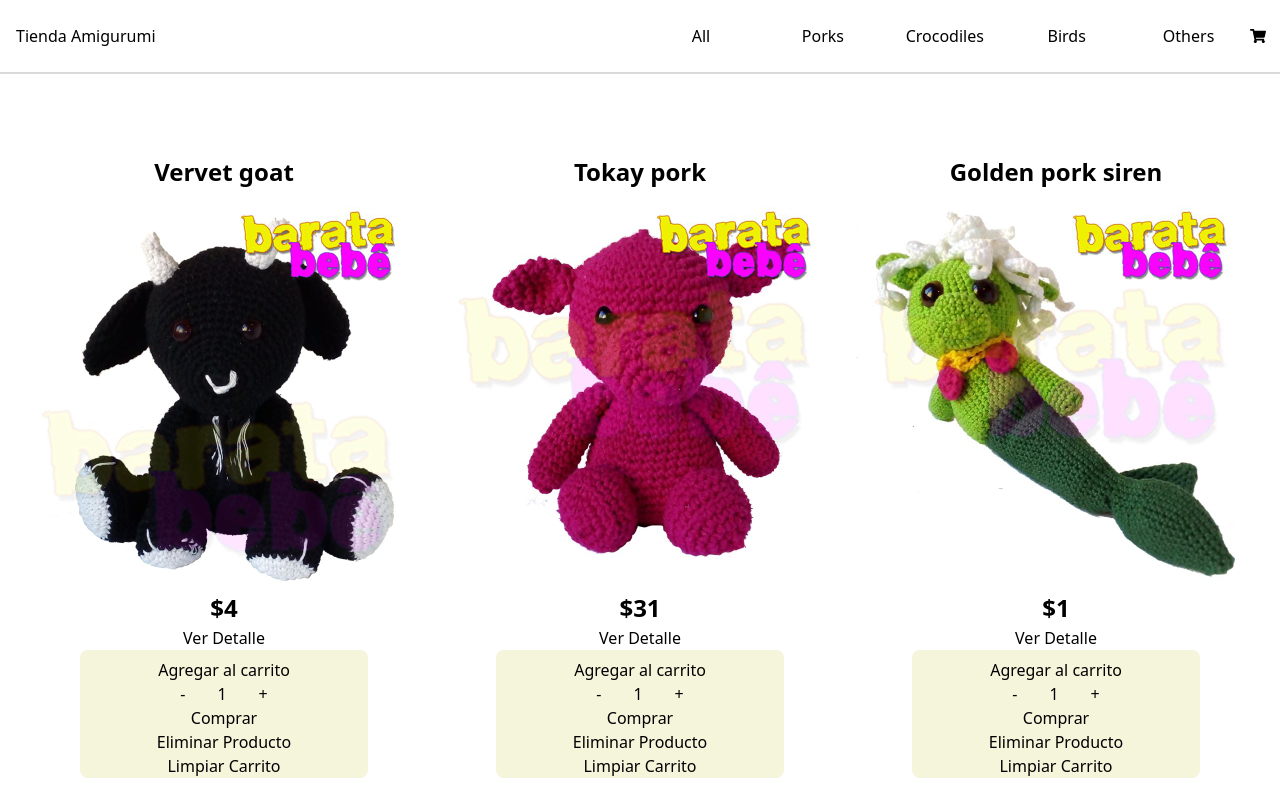
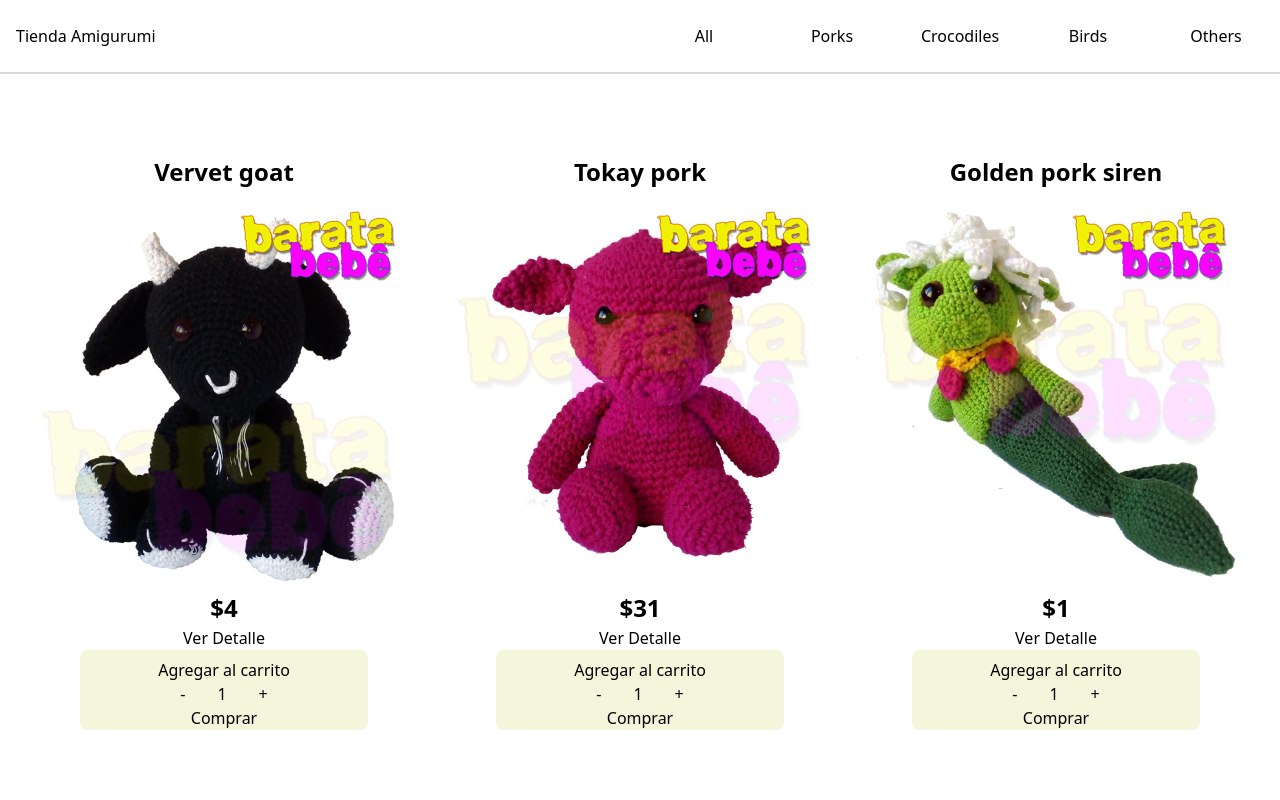
Before and after one commit to fernandoarmonellifiedler/AmigurumiStore-Armonelli, a React (Create React App) app: page / in a window 1280 px wide. Shown: the top 800 px of the page. Built offline with nearby package versions, Linux system fonts and the light colour scheme.

Commit message:
work on CartContainer to display product list, add context to cart widget and conditionals

```diff
--- a/package.json
+++ b/package.json
@@ -11,6 +11,7 @@
     "react-icons": "^4.4.0",
     "react-router-dom": "^6.3.0",
     "react-scripts": "5.0.1",
+    "react-spinners": "^0.13.3",
     "web-vitals": "^2.1.4"
   },
   "scripts": {
--- a/src/App.css
+++ b/src/App.css
@@ -38,6 +38,7 @@
     display: flex;
     flex-direction: row;
     justify-content: space-evenly;
+    align-items: center;
 }
 
 .nav-item {
@@ -49,9 +50,12 @@
     justify-content: center;
 }
 
-.cartWidget {
-    width: 3rem;
-    margin: auto;
+.CartWidget {
+    display: flex;
+    justify-content: space-between;
+    align-items: center;
+    width: 4rem;
+    margin-right: 1rem;
 }
 
 /* === Main === */
@@ -130,21 +134,15 @@
 
 /* === Others === */
 .loadingBox {
-    width: 10rem;
+    display: flex;
+}
+
+.loadingItem {
     margin: auto;
 }
 
 .loadingText {
     font-size: 2rem;
-}
-
-.CartContainer {
-    padding-left: 2rem;
-    margin: auto;
-}
-
-.CartContainerText {
-    font-size: 1.5rem;
 }
 
 .ItemCardShoppingCartBox {
@@ -155,3 +153,51 @@
     min-width: 18rem;
     border-radius: .5rem;
 }
+
+/* === CartContainer === */
+.CartContainer {
+    padding-left: 2rem;
+    margin: auto;
+}
+
+.CartContainerText {
+    font-size: 1.5rem;
+}
+
+.CartList {
+    display: flex;
+    flex-direction: column;
+    align-items: center;
+}
+
+.cartTotal {
+    display: flex;
+    align-items: center;
+    justify-content: center;
+
+    width: 10rem;
+    height: 2rem;
+    margin: 1rem 6rem 2rem auto;
+    background-color: rgb(255, 213, 150);
+    border-radius: .5rem;
+    box-shadow: .2rem .2rem .3rem rgb(148, 148, 148);
+}
+
+.cartTotal p {
+    font-size: 1.2rem;
+    font-weight: bold;
+}
+
+/* === CartCard === */
+.CartCard {
+    width: 80%;
+    display: flex;
+    justify-content: space-between;
+    align-items: center;
+    padding: 1rem .5rem;
+    margin: .3rem 0;
+
+    background-color: rgb(150, 255, 255);
+    border-radius: .5rem;
+    box-shadow: .2rem .2rem .3rem rgb(148, 148, 148) ;
+}
--- a/src/components/CartContainer/index.js
+++ b/src/components/CartContainer/index.js
@@ -1,10 +1,15 @@
-import { useContext } from "react"
-import ItemList from "../ItemList"
+import { useEffect, useContext } from "react"
+import { Link } from "react-router-dom"
+import CartItem from "../CartItem"
 
 import CartContext from "../../context/CartContext"
 
 export default function CartContainer() {
-  const { cart, clearCart } = useContext(CartContext)
+    const { cart, clearCart, countTotal, totalQuantity, totalPrice } = useContext(CartContext)
+
+    useEffect(() => {
+        countTotal()
+    }, [countTotal])
 
     /* Call methods imported from Context with handlers */
     function handleOnClear() {
@@ -13,10 +18,30 @@ export default function CartContainer() {
 
     return (
         <div className="CartContainer">
-        <h1 className="CartContainerText">{`Tu carrito de compras:`}</h1>
+            { cart.length
+            ?  <>
+                <h1 className="CartContainerText">Tu carrito de compras: {totalQuantity} productos</h1>
                 <button onClick={() => handleOnClear()} >Limpiar Carrito</button>
 
-        <ItemList items={cart} />
+                <div className="CartList">
+                    {cart.map((item) => {
+                        return (
+                            <CartItem key={item.id} item={item} />
+                        )
+                    })
+                    }
+                </div>
+
+                <div className="cartTotal">
+                    <p>Total: ${totalPrice}</p>
+                </div>
+            </>
+            : <>
+                <h1 className="CartContainerText">No tienes items agregados a tu carrito</h1>
+            </>
+            }
+
+            <Link to="/">Back to Home</Link>
         </div>
     )
 }
--- /dev/null
+++ b/src/components/CartItem/index.js
@@ -0,0 +1,24 @@
+import { useContext } from 'react'
+import { Link } from "react-router-dom"
+import CartContext from '../../context/CartContext'
+
+export default function CartItem({ item }) {
+    const { removeItem } = useContext(CartContext)
+
+    /* Call methods imported from Context with handlers */
+    function handleOnRemove(itemId) {
+        removeItem(itemId)
+    }
+
+    return (
+        <div id={item.id} className="CartCard">
+            <h1>{item.name}</h1>
+            <p>${item.price}</p>
+            <p>Cantidad: {item.quantity}</p>
+            <Link to={"/item/" + item.id} >Ver Detalle</Link>
+
+            <button onClick={() => handleOnRemove(item.id)} >Eliminar Producto</button>
+
+        </div>
+    )
+}
--- a/src/components/CartWidget/index.js
+++ b/src/components/CartWidget/index.js
@@ -1,16 +1,15 @@
 import { useContext } from "react"
-import { NavLink } from "react-router-dom"
 import { FaShoppingCart } from "react-icons/fa"
 
 import CartContext from "../../context/CartContext"
 
 export default function CartWidget() {
-    const { cart } = useContext(CartContext)
+    const { totalQuantity } = useContext(CartContext)
 
     return (
         <>
             <FaShoppingCart />
-            {/* <span>{cart.length}</span> */}
+            {totalQuantity}
         </>
     )
 }
--- a/src/components/Item/index.js
+++ b/src/components/Item/index.js
@@ -6,7 +6,7 @@ import CartContext from '../../context/CartContext'
 export default function Item({ item }) {
     /* Checks if "Comprar" button was clicked */
     const [addedToCart, setAddedToCart] = useState(false)
-    const { addItem, removeItem, clearCart } = useContext(CartContext)
+    const { addItem, removeItem, isInCart } = useContext(CartContext)
 
     /* Call methods imported from Context with handlers */
     function handleOnAdd(quantityToAdd) {
@@ -19,11 +19,6 @@ export default function Item({ item }) {
         removeItem(itemId)
     }
 
-    function handleOnClear() {
-        setAddedToCart(false)
-        clearCart()
-    }
-
     return (
         <div id={item.id} className="ItemCard">
             <h1>{item.name}</h1>
@@ -34,15 +29,16 @@ export default function Item({ item }) {
             <Link to={"/item/" + item.id} >Ver Detalle</Link>
 
             <div className="ItemCardShoppingCartBox">
-            {addedToCart
-                ? <Link to="/cart">Ir a carrito</Link>
-                : <ItemCount initial={item.initial_amount} stock={item.available_stock} onAdd={handleOnAdd} itemId={item.id} />
-            }
+                {addedToCart
+                    ? <Link to="/cart">Terminar mi compra</Link>
+                    : <ItemCount initial={item.initial_amount} stock={item.available_stock} onAdd={handleOnAdd} itemId={item.id} />
+                }
 
-            <button onClick={() => handleOnRemove(item.id)} >Eliminar Producto</button>
-            <button onClick={() => handleOnClear()} >Limpiar Carrito</button>
+                { isInCart(item.id) &&
+                <>
+                    <button onClick={() => handleOnRemove(item.id)} >Eliminar Producto</button>
+                </> }
             </div>
-
         </div>
     )
 }
--- a/src/components/ItemDetail/index.js
+++ b/src/components/ItemDetail/index.js
@@ -1,12 +1,13 @@
 import { useState, useContext } from 'react'
 import ItemCount from "../ItemCount"
-import { Link } from "react-router-dom"
+import { Link, useNavigate } from "react-router-dom"
 import CartContext from '../../context/CartContext'
 
 export default function ItemDetail({ item }) {
     /* Checks if "Comprar" button was clicked */
     const [addedToCart, setAddedToCart] = useState(false)
-    const { addItem, removeItem, clearCart } = useContext(CartContext)
+    const { addItem, removeItem, isInCart } = useContext(CartContext)
+    const navigate = useNavigate();
 
     /* Call methods imported from Context with handlers */
     function handleOnAdd(quantityToAdd) {
@@ -19,11 +20,6 @@ export default function ItemDetail({ item }) {
         removeItem(itemId)
     }
 
-    function handleOnClear() {
-        setAddedToCart(false)
-        clearCart()
-    }
-
     return (
         <div id={item.id} className="ItemDetailCard">
             <h1>{item.name}</h1>
@@ -33,16 +29,18 @@ export default function ItemDetail({ item }) {
             </Link>
             <p>$ {item.price}</p>
 
-            <Link to={"/item/" + item.id} >Ver Detalle</Link>
             <p>{item.description}</p>
 
             {addedToCart
-                ? <Link to="/cart">Ir a carrito</Link>
+                ? <Link to="/cart">Terminar mi compra</Link>
                 : <ItemCount initial={item.initial_amount} stock={item.available_stock} onAdd={handleOnAdd} itemId={item.id} />
             }
+            { isInCart(item.id) &&
+            <>
+                <button onClick={() => handleOnRemove(item.id)} >Eliminar Producto</button>
+            </> }
 
-            <button onClick={() => handleOnRemove(item.id)} >Eliminar Producto</button>
-            <button onClick={() => handleOnClear()} >Limpiar Carrito</button>
+            <button onClick={() => navigate(-1)}>Back to list</button>
 
         </div>
     )
--- a/src/components/ItemDetailContainer/index.js
+++ b/src/components/ItemDetailContainer/index.js
@@ -2,6 +2,7 @@ import { useState, useEffect } from "react"
 import { useParams } from "react-router-dom"
 import ItemDetail from "../ItemDetail"
 import { apiProducts } from "../../data/products"
+import { PropagateLoader } from "react-spinners"
 
 export default function ItemDetailContainer() {
     const [product, setProduct] = useState({})
@@ -12,7 +13,7 @@ export default function ItemDetailContainer() {
         const callProduct = new Promise((resolve, reject) => {
             setTimeout(() => {
                 resolve(apiProducts.find(item => item.id === id))
-            }, 2000)
+            }, 600)
         })
 
         callProduct
@@ -32,7 +33,7 @@ export default function ItemDetailContainer() {
                 <ItemDetail item={product} />
                 :
                 <div className="loadingBox">
-                <h1 className="loadingText">Loading...</h1>
+                    <PropagateLoader  className="loadingItem" />
                 </div>
             }
         </>
--- a/src/components/ItemList/index.js
+++ b/src/components/ItemList/index.js
@@ -5,7 +5,7 @@ export default function ItemList({ items }) {
         <div className="ItemList">
             {items.map((item) => {
                 return (
-                    <Item key={item.id} item={item} size={"sm"} />
+                    <Item key={item.id} item={item} />
                 )
             })
             }
--- a/src/components/ItemListContainer/index.js
+++ b/src/components/ItemListContainer/index.js
@@ -2,6 +2,7 @@ import { useState, useEffect } from "react"
 import { useParams } from "react-router-dom"
 import ItemList from "../ItemList"
 import { apiProducts } from "../../data/products"
+import { PropagateLoader } from "react-spinners"
 
 export default function ItemListContainer() {
     const [products, setProducts] = useState([])
@@ -16,7 +17,7 @@ export default function ItemListContainer() {
                 } else {
                     resolve(apiProducts.filter(item => item.category === categoryId))
                 }
-            }, 2000)
+            }, 600)
         })
 
         callProducts
@@ -37,7 +38,7 @@ export default function ItemListContainer() {
                 <ItemList items={products} />
                 :
                 <div className="loadingBox">
-                <h1 className="loadingText">Loading...</h1>
+                    <PropagateLoader  className="loadingItem" />
                 </div>
             }
         </>
--- a/src/components/NavBar/index.js
+++ b/src/components/NavBar/index.js
@@ -1,7 +1,11 @@
+import { useContext } from "react"
 import { NavLink } from "react-router-dom"
 import CartWidget from "../CartWidget"
 
+import CartContext from '../../context/CartContext'
+
 export default function NavBar() {
+    const { totalQuantity } = useContext(CartContext)
 
     return (
         <nav className="nav">
@@ -14,9 +18,11 @@ export default function NavBar() {
                 <NavLink className="nav-item" to="/category/crocodiles">Crocodiles</NavLink>
                 <NavLink className="nav-item" to="/category/birds">Birds</NavLink>
                 <NavLink className="nav-item" to="/category/others">Others</NavLink>
-                <NavLink to="/cart" className="w-12 m-auto flex justify-between items-center">
+                {totalQuantity > 0 &&
+                <NavLink to="/cart" className="CartWidget">
                     <CartWidget />
                 </NavLink>
+                }
             </ul>
         </nav>
     );
--- a/src/context/CartContext/index.js
+++ b/src/context/CartContext/index.js
@@ -4,10 +4,12 @@ const CartContext = createContext();
 
 export function CartContextProvider({ children }) {
     const [cart, setCart] = useState([]);
+    const [totalQuantity, setTotalQuantity] = useState(0);
+    const [totalPrice, setTotalPrice] = useState(0);
 
     /* To test: logs cart if cart changes */
     useEffect(() => {
-        console.log(cart);
+        countTotal()
     }, [cart])
 
     // Add products
@@ -35,6 +37,8 @@ export function CartContextProvider({ children }) {
     // Remove all products
     function clearCart() {
         setCart([])
+        setTotalQuantity(0)
+        setTotalPrice(0)
     }
 
     //Check if the product is in the cart
@@ -44,9 +48,24 @@ export function CartContextProvider({ children }) {
         })
     }
 
+    function countTotal() {
+        let totalItems = 0
+        let price = 0
+        if (cart.length > 0) {
+            cart.map((item) => {
+                totalItems += item.quantity
+                price += (item.price * item.quantity)
+                return item
+            })
+        }
+
+        setTotalQuantity(totalItems)
+        setTotalPrice(price)
+    }
+
     return (
         <CartContext.Provider
-            value={{ cart, addItem, removeItem, clearCart, isInCart }}
+            value={{ cart, addItem, removeItem, clearCart, isInCart, countTotal, totalQuantity, totalPrice  }}
         >
             {children}
         </CartContext.Provider>
```
Also changed, not shown: 1 other file (tests, documents, lock files or other folders). Lines whose indentation alone changed are shown as unchanged.
